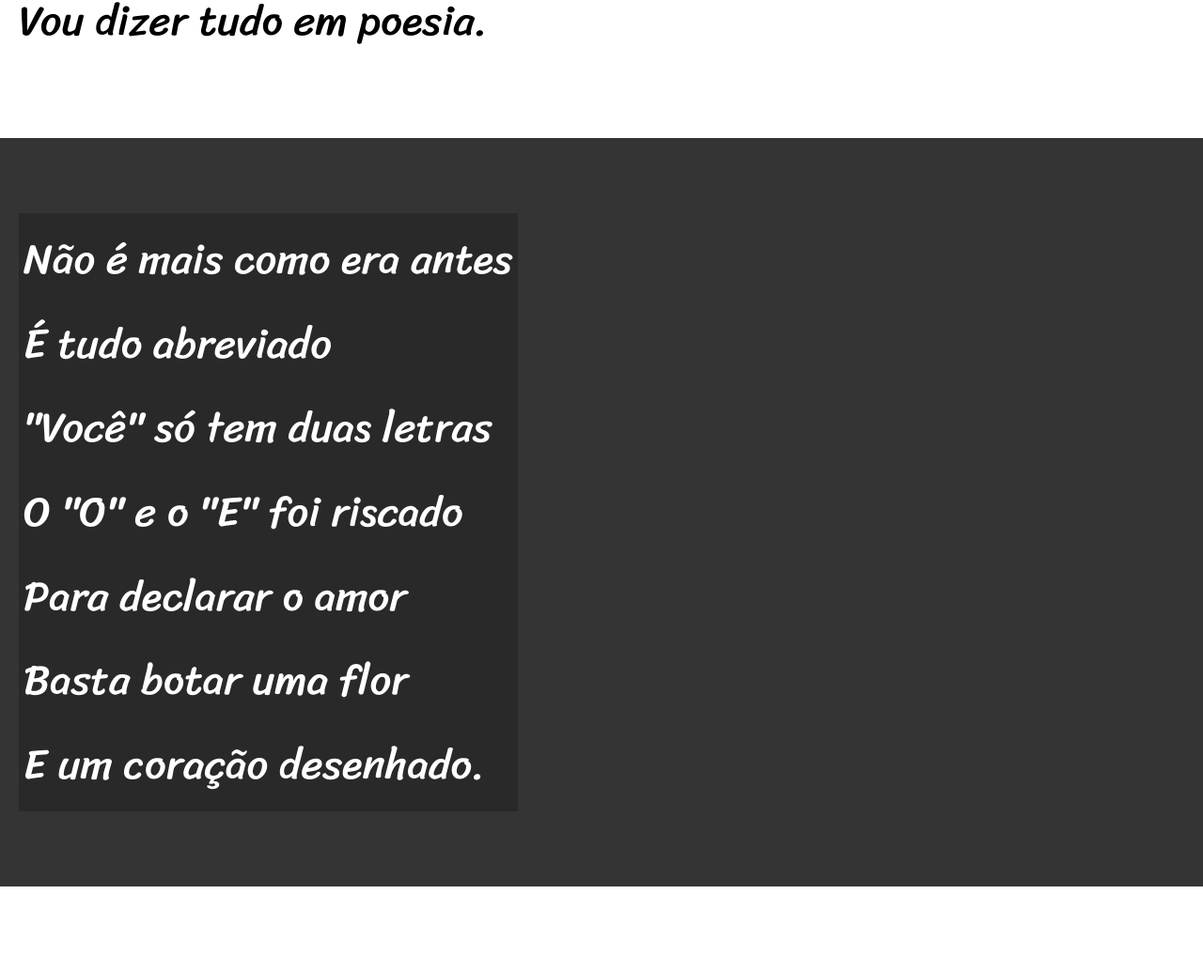
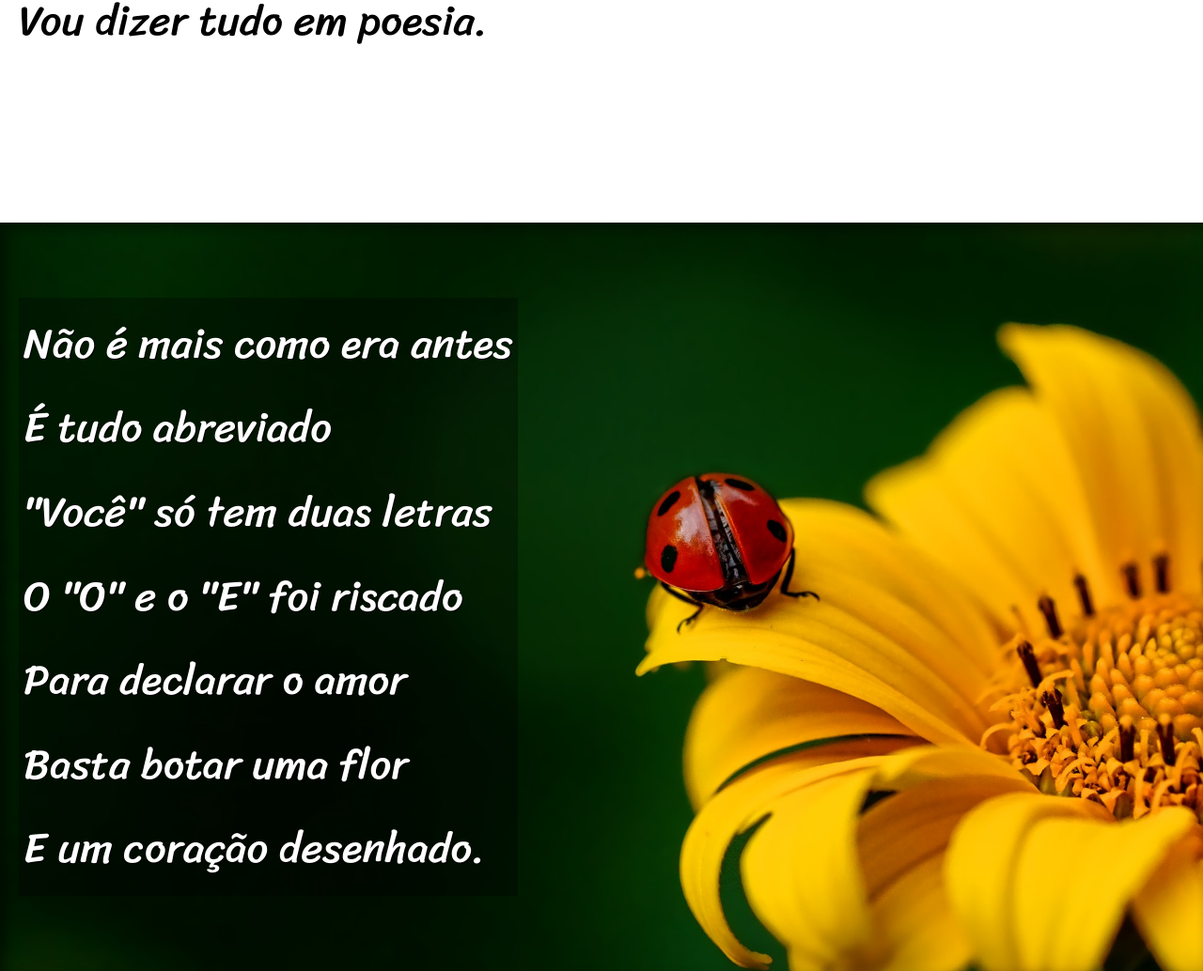
Before and after one commit to RyanVitorr/html-css, a plain HTML site: page Desafios/d012/desafio-cordel.html in a window 1280 px wide. Shown: the part 900-1934 px from the top of the page at 94% size. Drawn offline with Linux system fonts and the light colour scheme.

Commit message:
atualização

```diff
--- a/Desafios/d012/desafio-cordel.html
+++ b/Desafios/d012/desafio-cordel.html
@@ -29,7 +29,7 @@
         </section>
 
 
-        <section id="imagem01" class="imagem">
+        <section id="img01" class="imagem">
             <p>
                 Não é mais como era antes <br>
                 É tudo abreviado <br>
@@ -65,7 +65,7 @@
             </p>
         </section>
 
-        <section id="imagem02" class="imagem">
+        <section id="img02" class="imagem">
             <p >
                 Tenho saudade das cartas <br>
                 Escritas com a própria mão <br>
--- a/Desafios/d012/style.css
+++ b/Desafios/d012/style.css
@@ -66,6 +66,10 @@ section {
 
 }
 
+section > p {
+    padding-bottom: 2em;
+}
+
 section.normal {
     background-color: white;
     color: black;
@@ -75,17 +79,34 @@ section.normal {
 section.imagem {
     background-color: rgb(53, 52, 52);
     color: white;
+
+    box-shadow: inset 6px 6px 13px 0px rgba(0, 0, 0, 0.473);
+
+    background-size: cover;
+    background-attachment: fixed;
 }
 
 section.imagem > p {
     display: inline-block;
     padding: 5px;
-    background-color: rgba(0, 0, 0, 0.219);
+    background-color: rgba(0, 0, 0, 0.329);
+    text-shadow: 1px 1px 0px black;
+}
+
+section#img01 {
+    background-image: url("imagens/background001.jpg");
+    background-position: right center;
+    background-size: cover;
+}
+
+section#img02 {
+    background-image: url("imagens/background002.jpg");
+
 }
 
 footer {
     background-color: black;
     color: white;
     padding: 10px;
-    text-align: center;
+
 }
```
